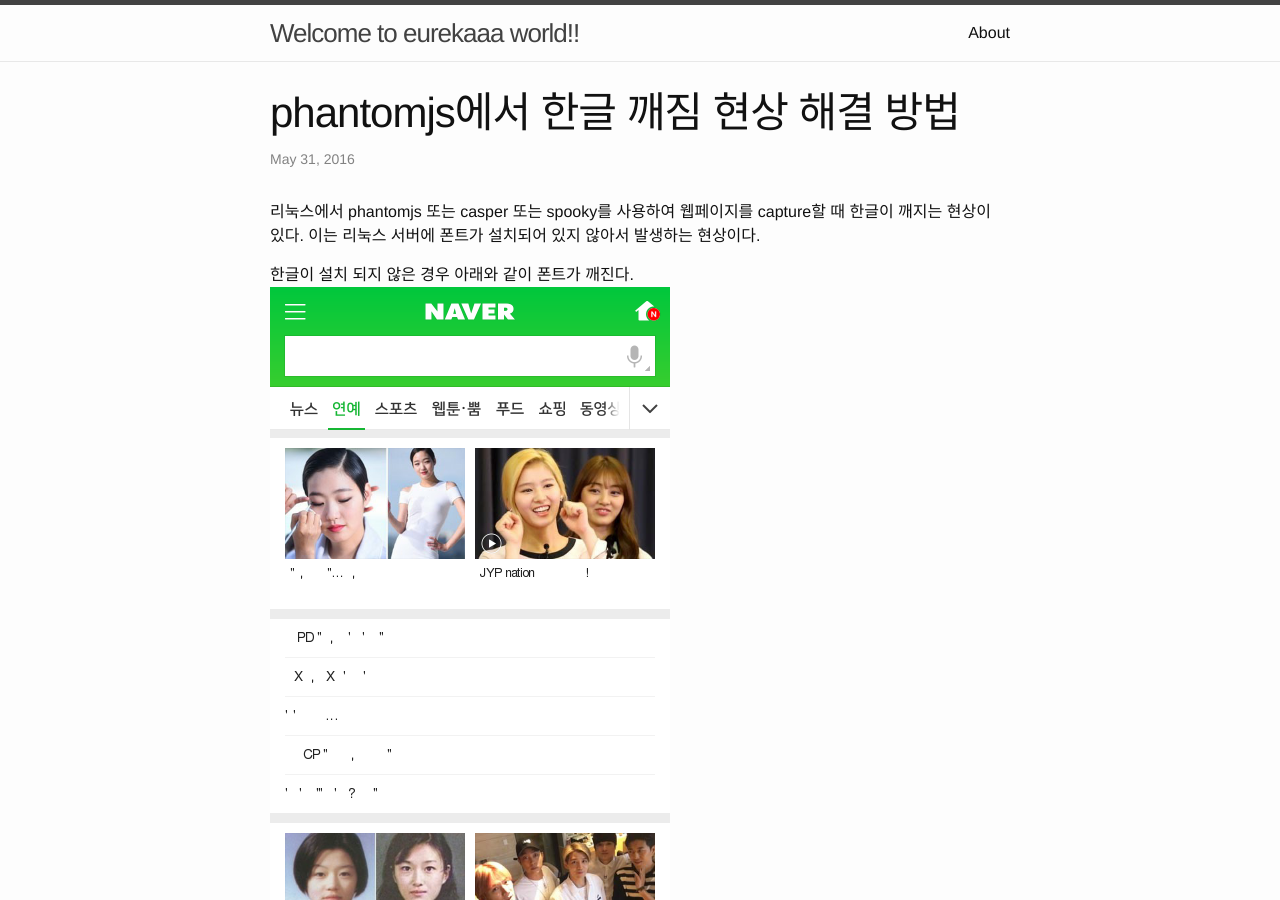
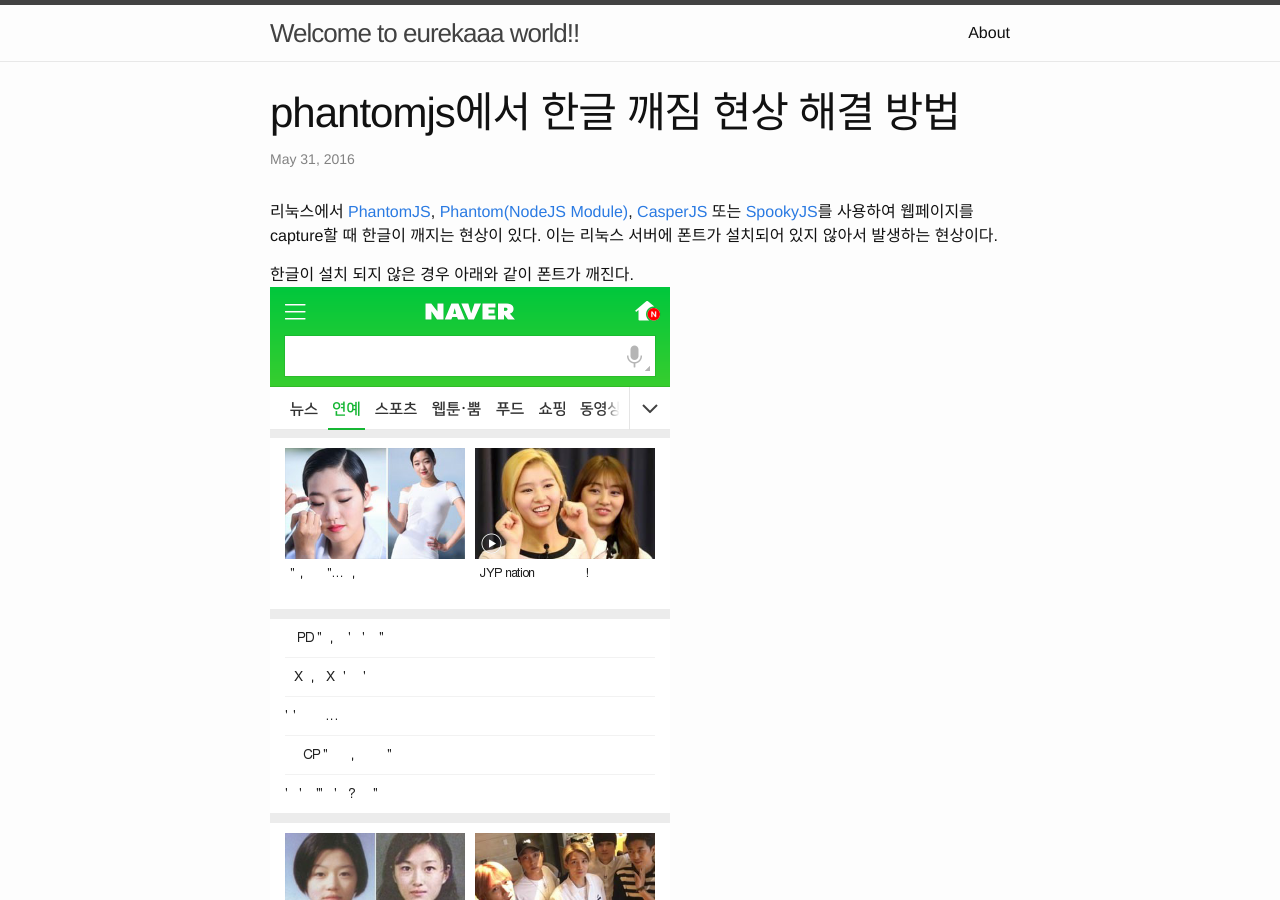
Before and after one commit to eurekaaa/eurekaaa.github.io, a Jekyll site: the page built from _posts/2016-5-31-phantomjs에서_한글_깨짐_해결_방법.markdown, in a window 1280 px wide and 900 px high. Built offline with Jekyll 4.4.1, drawn with Linux system fonts in a browser that asks for light colours.

Commit message:
링크 추가

```diff
--- a/_posts/2016-5-15-Setting-NodeJS-0.12.7-on-CentOS.markdown
+++ b/_posts/2016-5-15-Setting-NodeJS-0.12.7-on-CentOS.markdown
@@ -1,6 +1,6 @@
 ---
 layout: post
-title:  "How to set nodejs(01.12.7) on centos"
+title:  "How to set nodejs(0.12.7) on centos"
 date:   2016-5-15
 ---
 
--- a/_posts/2016-5-31-phantomjs에서_한글_깨짐_해결_방법.markdown
+++ b/_posts/2016-5-31-phantomjs에서_한글_깨짐_해결_방법.markdown
@@ -4,7 +4,7 @@
 date:   2016-5-31
 ---
 
-리눅스에서 phantomjs 또는 casper 또는 spooky를 사용하여 웹페이지를 capture할 때 한글이 깨지는 현상이 있다.
+리눅스에서 <a href="http://phantomjs.org/">PhantomJS</a>, <a href="https://github.com/amir20/phantomjs-node">Phantom(NodeJS Module)</a>, <a href="http://casperjs.org/">CasperJS</a> 또는 <a href="https://github.com/SpookyJS/SpookyJS">SpookyJS</a>를 사용하여 웹페이지를 capture할 때 한글이 깨지는 현상이 있다.
 이는 리눅스 서버에 폰트가 설치되어 있지 않아서 발생하는 현상이다.
 
 한글이 설치 되지 않은 경우 아래와 같이 폰트가 깨진다.
```
